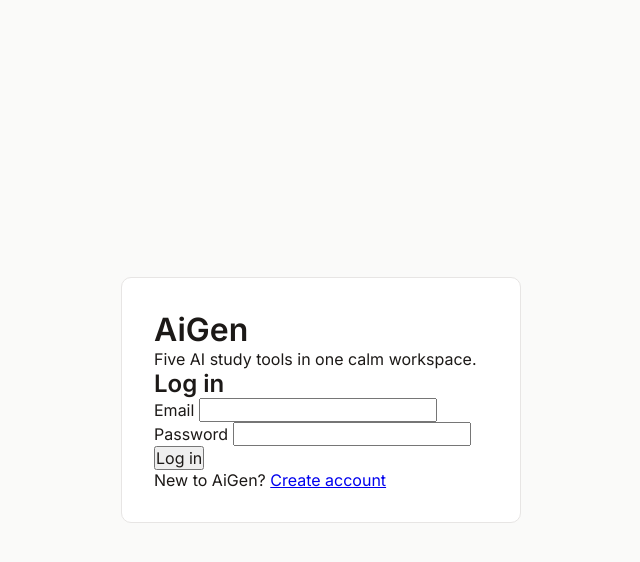
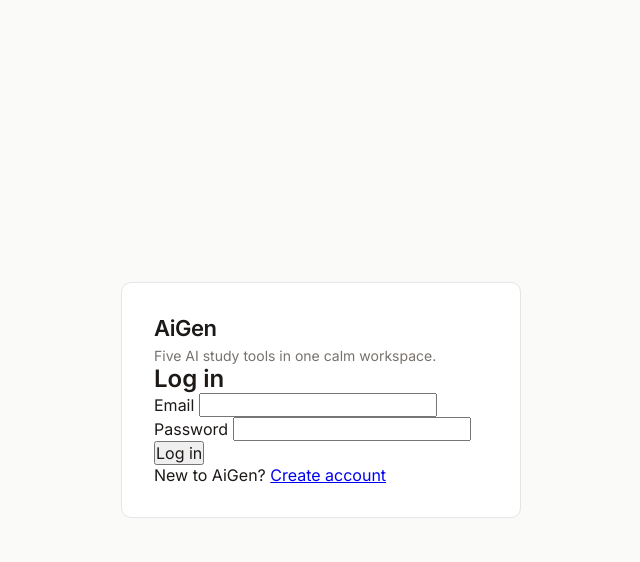
Before and after one commit to choudaryhussainali/AiGen, a Flask app: template templates/auth.html in a window 1280 px wide. Shown: the top 562 px of the page, without its empty margins (319-959 px from the left). Run offline with Flask 3, Linux system fonts and the light colour scheme; the template is opened without the code that fills it, so the values that code supplies are empty.

Commit message:
feat(css): style wordmark and tagline

```diff
--- a/static/css/style.css
+++ b/static/css/style.css
@@ -35,3 +35,15 @@
   border-radius: var(--radius);
   padding: 32px;
 }
+
+.wordmark {
+  font-size: 22px;
+  font-weight: 600;
+  letter-spacing: -0.02em;
+}
+
+.tagline {
+  margin-top: 6px;
+  color: var(--text-muted);
+  font-size: 14px;
+}
```
